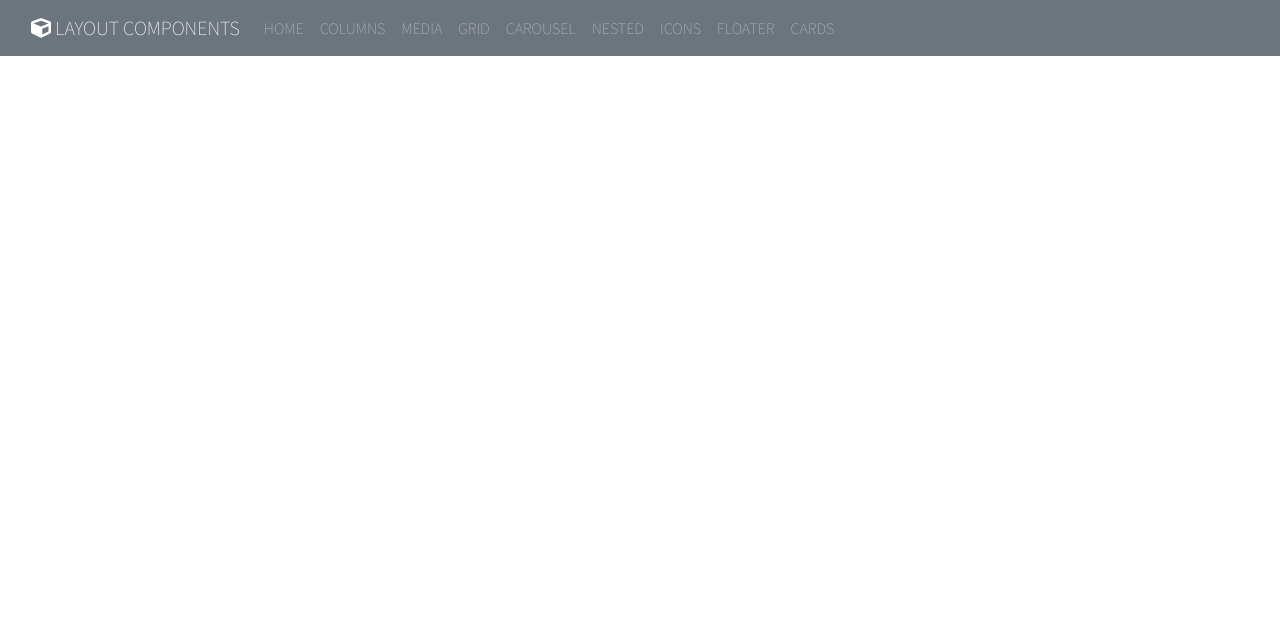
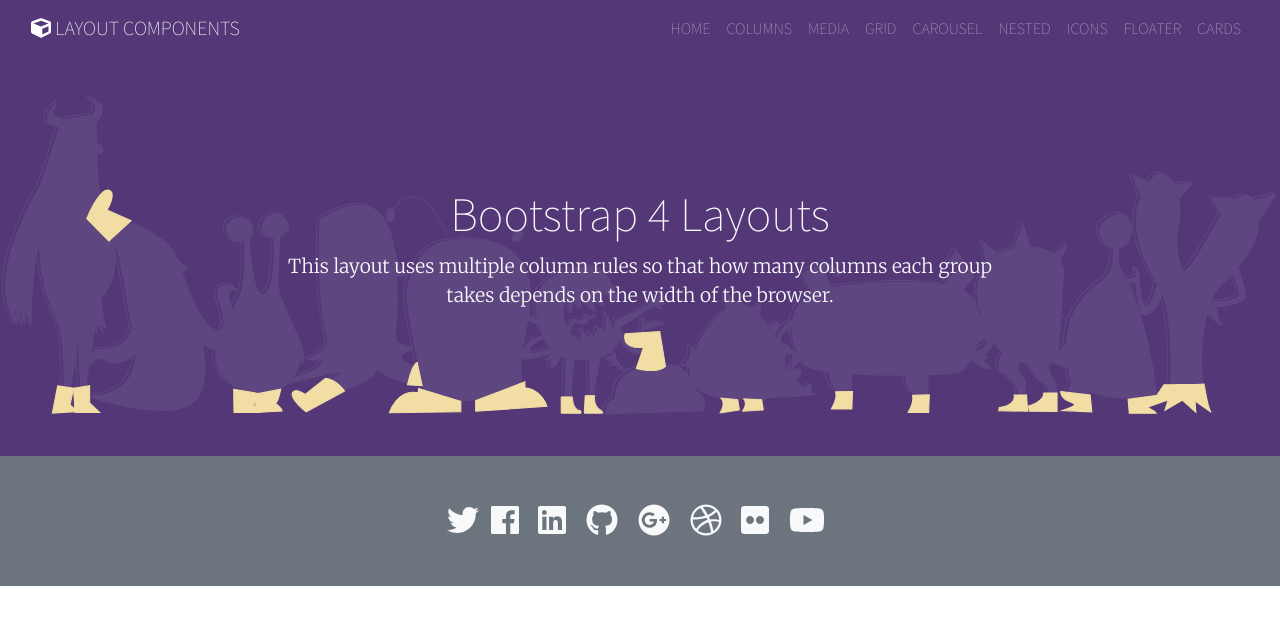
Before and after one commit to mahmud-js-dev/Bootstrap-Site-01, a plain HTML site: page index.html in a window 1280 px wide. Drawn offline with Linux system fonts and the light colour scheme.

Commit message:
designed the some body content and footer icons

```diff
--- a/css/style.css
+++ b/css/style.css
@@ -53,3 +53,28 @@ body {
   color: var(--color-text);
   font-weight: 200;
 }
+
+.site-header {
+  background: url(../images/hero.svg);
+  background-position: center bottom;
+  background-repeat: no-repeat;
+  background-size: cover;
+}
+
+.site-header .layout-hero {
+  min-height: 50vh;
+}
+
+.site-header .page-section-title {
+  font-size: 3em;
+  font-family: var(--font-family-sans-serif);
+  font-weight: 200;
+}
+
+.site-header .page-section-text {
+  font-size: 1.2em;
+}
+
+.layout-social .layout-icon {
+  font-size: 2em;
+}
--- a/index.html
+++ b/index.html
@@ -14,7 +14,8 @@
 <body>
 
   <header id="page-hero" class="site-header">
-    <nav class="site-nav family-sans text-uppercase navbar navbar-expand-md bg-secondary navbar-dark">
+
+    <nav class="site-nav family-sans text-uppercase navbar navbar-expand-md navbar-dark">
 
       <div class="container-fluid">
 
@@ -27,7 +28,7 @@
         </button>
 
         <section class="collapse navbar-collapse" id="myTogglerNav">
-          <div class="navbar-nav">
+          <div class="navbar-nav ml-auto">
             <a class="nav-item nav-link" href="#page-hero">home</a>
             <a class="nav-item nav-link" href="#page-multicolumn">columns</a>
             <a class="nav-item nav-link" href="#page-media">media</a>
@@ -43,7 +44,55 @@
       </div>
 
     </nav>
+
+    <section class="layout-hero d-flex align-items-center text-light text-center">
+      <div class="container">
+        <div class="row justify-content-center">
+          <div class="col-11 col-sm-10 col-md-8">
+            <h3 class="page-section-title">Bootstrap 4 Layouts</h3>
+            <p class="page-section-text">This layout uses multiple column rules so that how many columns each group takes depends on the width of the
+              browser.
+            </p>
+          </div>
+        </div>
+      </div>
+    </section>
+
   </header>
+
+  <footer class="site-footer bg-secondary text-light d-flex justify-content-center">
+
+    <section class="layout-social py-5">
+
+      <a class="text-light py-2" href="https://twitter.com/planetoftheweb">
+        <i class="layout-icon fab fa-twitter"></i>
+      </a>
+      <a class="text-light px-2" href="https://facebook.com/viewsource">
+        <i class="layout-icon fab fa-facebook"></i>
+      </a>
+      <a class="text-light px-2" href="https://linkedin.com/in/planetoftheweb">
+        <i class="layout-icon fab fa-linkedin"></i>
+      </a>
+      <a class="text-light px-2" href="https://github.com/planetoftheweb">
+        <i class="layout-icon fab fa-github"></i>
+      </a>
+      <a class="text-light px-2" href="https://plus.google.com/+RayVillalobos0">
+        <i class="layout-icon fab fa-google-plus"></i>
+      </a>
+      <a class="text-light px-2" href="https://dribbble.com/planetoftheweb">
+        <i class="layout-icon fab fa-dribbble"></i>
+      </a>
+      <a class="text-light px-2" href="https://www.flickr.com/photos/planetoftheweb/sets/72157602932636630/">
+        <i class="layout-icon fab fa-flickr"></i>
+      </a>
+      <a class="text-light px-2" href="https://www.youtube.com/user/planetoftheweb">
+        <i class="layout-icon fab fa-youtube"></i>
+      </a>
+
+    </section>
+
+  </footer>
+
 
   <script src="js/lib/jquery.min.js"></script>
   <script src="js/lib/bootstrap.bundle.min.js"></script>
```
